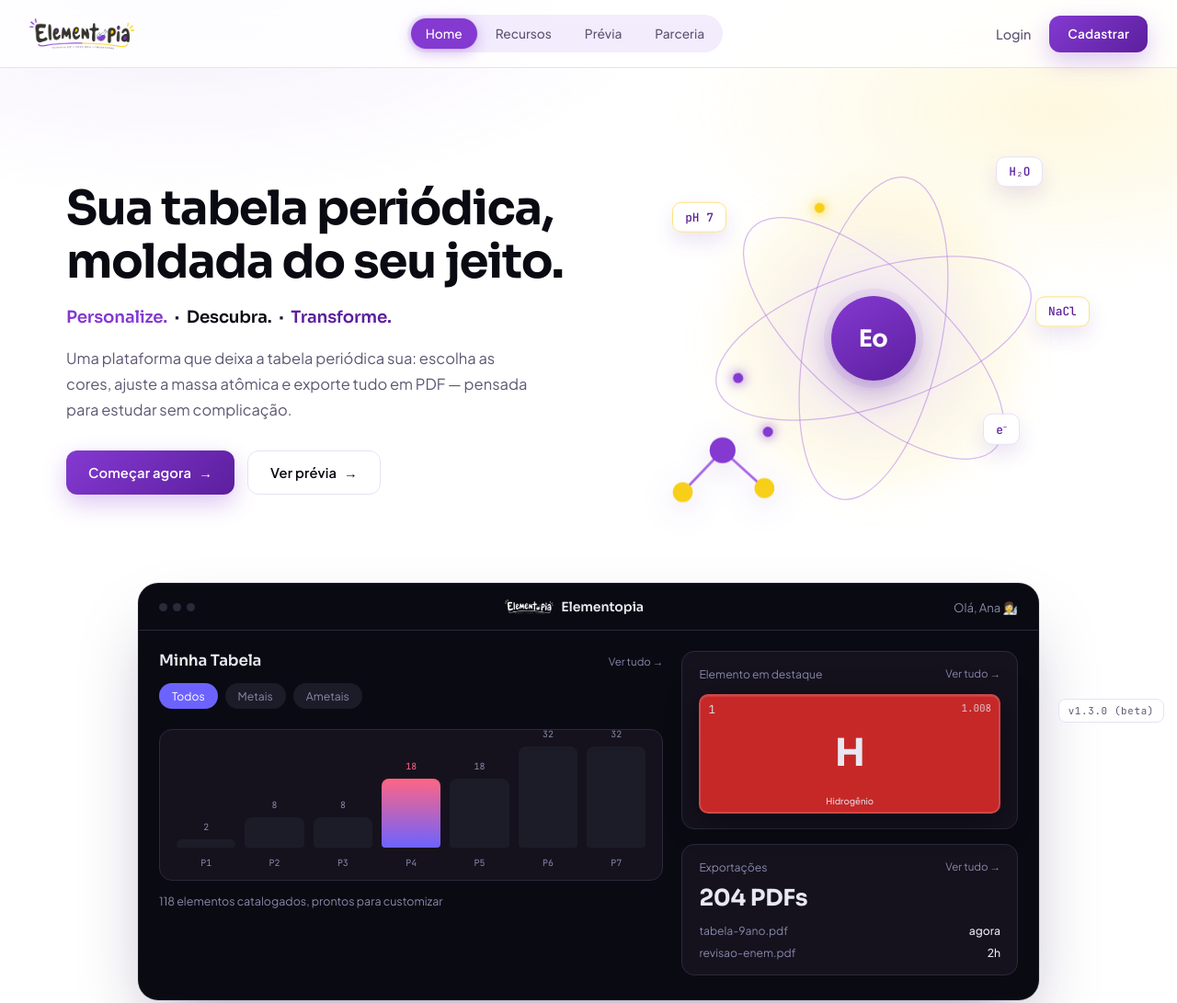
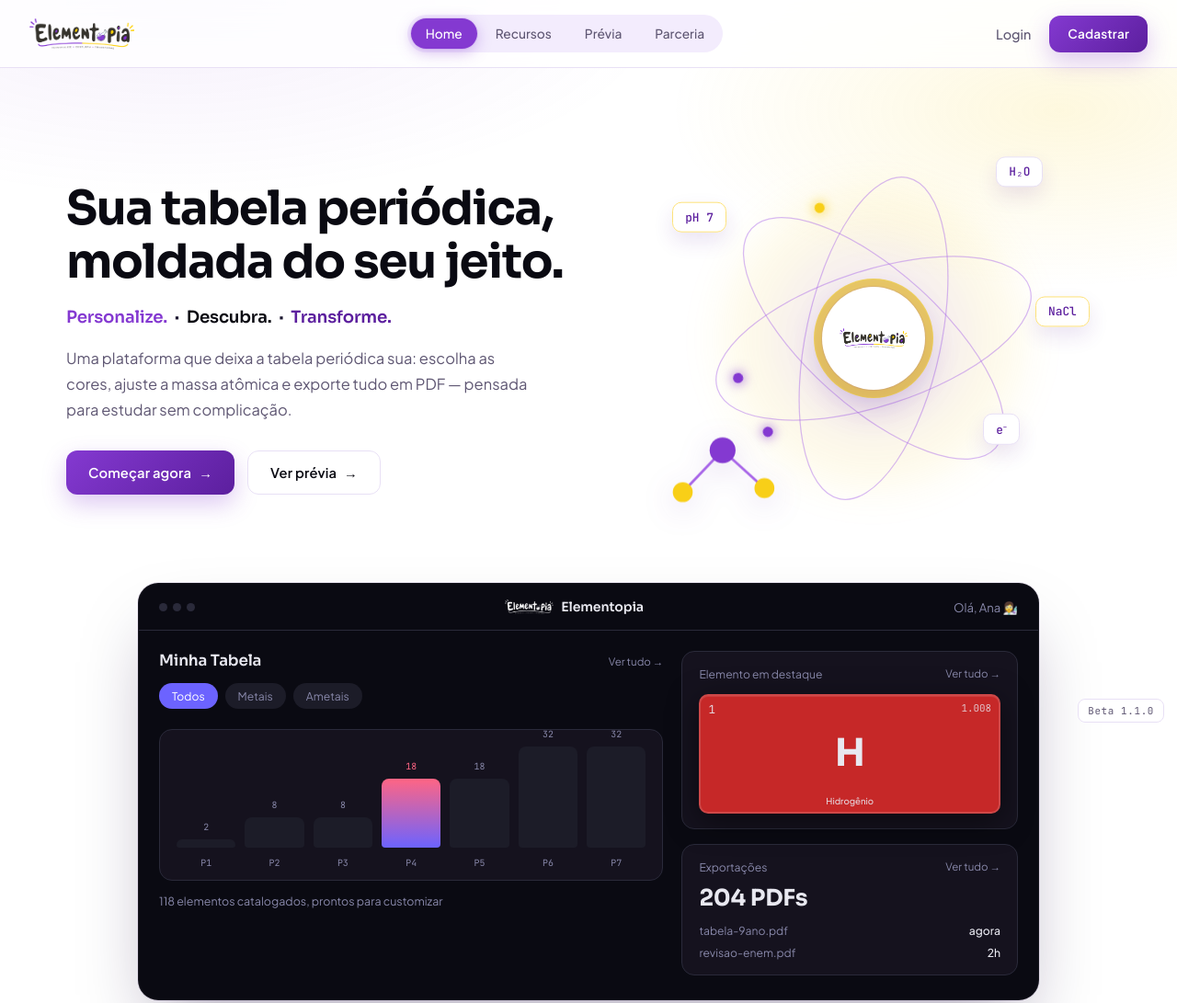
Before and after one commit to joaoozn1/Elementopia, a plain HTML site: page index.html in a window 1280 px wide. Shown: the top 1091 px of the page at 92% size. Drawn offline with Linux system fonts and the light colour scheme.

Commit message:
v1.3.1 (beta)

```diff
--- a/css/landing.css
+++ b/css/landing.css
@@ -369,22 +369,24 @@ button:focus-visible {
     top: 50%;
     left: 50%;
     transform: translate(-50%, -50%);
-    width: 92px;
-    height: 92px;
+    width: 112px;
+    height: 112px;
     border-radius: 50%;
     display: flex;
     align-items: center;
     justify-content: center;
-    background: linear-gradient(150deg, var(--brand-purple) 0%, var(--brand-purple-deep) 100%);
-    box-shadow: 0 0 0 8px rgba(132, 57, 209, 0.08), 0 12px 32px rgba(92, 31, 158, 0.35);
+    background: #fff;
+    box-shadow:
+        0 0 0 1px rgba(132, 57, 209, 0.1),
+        0 0 0 8px rgba(132, 57, 209, 0.07),
+        0 0 0 9px rgba(236, 194, 9, 0.637),
+        0 16px 36px rgba(92, 31, 158, 0.28);
 }
 
-.l-nucleus span {
-    font-family: var(--font-display);
-    font-weight: 700;
-    font-size: 1.6rem;
-    color: #fff;
-    letter-spacing: -0.01em;
+.l-nucleus img {
+    width: 66%;
+    height: 66%;
+    object-fit: contain;
 }
 
 .l-molecule {
--- a/index.html
+++ b/index.html
@@ -4,7 +4,7 @@
 <head>
     <meta charset="UTF-8">
     <meta name="viewport" content="width=device-width, initial-scale=1.0">
-    <title>Elementopia</title>
+    <title>Elementopia — a tabela periódica do seu jeito</title>
     <meta name="description"
         content="Monte, pinte e exporte sua própria tabela periódica interativa. 118 elementos, cores customizáveis e exportação em PDF. Um projeto em parceria com o Instituto Federal do Paraná.">
 
@@ -78,7 +78,7 @@
                 </div>
 
                 <div class="l-nucleus">
-                    <span>Eo</span>
+                    <img src="assets/elementopia-logo-colorida.png" alt="Elementopia">
                 </div>
 
                 <svg class="l-molecule" viewBox="0 0 120 90">
@@ -409,7 +409,7 @@
         </div>
     </footer>
 
-    <div class="l-watermark">v1.3.0 (beta)</div>
+    <div class="l-watermark">Beta 1.1.0</div>
 
     <script src="js/elements-data.js"></script>
     <script src="js/table-builder.js"></script>
```
Also changed, not shown: 2 other files.
